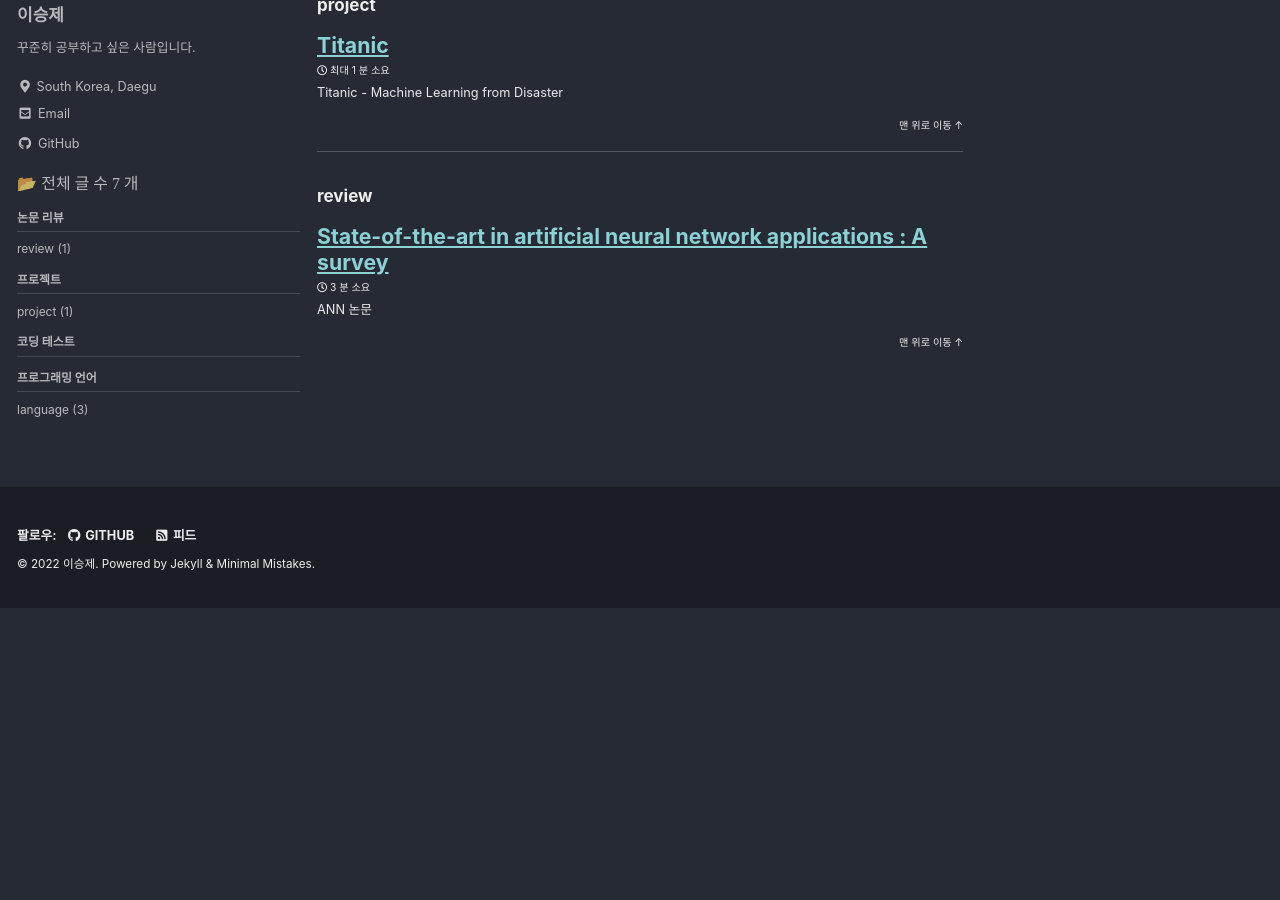
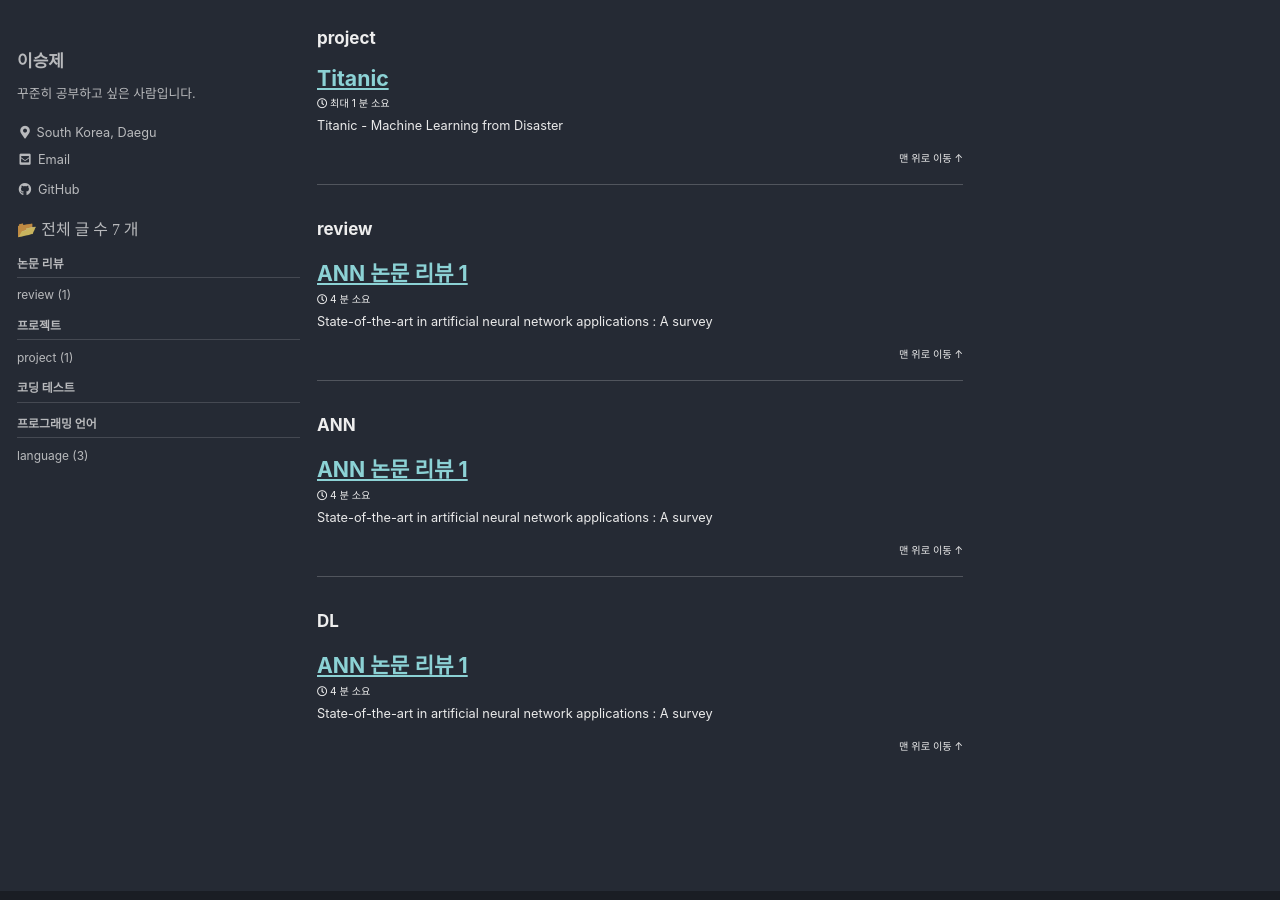
Before and after one commit to komos0509/komos0509.github.io, a Jekyll site: the page built from _pages/tags-archive.md, in a window 1280 px wide and 900 px high, scrolled down 616 px. Built offline with Jekyll 4.4.1, drawn with Linux system fonts in a browser that asks for light colours; cached includes are drawn as plain includes; before the commit the page ends 1224 px from its top, so only the background shows below that; part of the change alters nothing that is shown.

Commit message:
논문 1

```diff
--- a/_posts/2022-07-15-review1.md
+++ b/_posts/2022-07-15-review1.md
@@ -1,18 +1,18 @@
 ---
-title:  "State-of-the-art in artificial neural network applications : A survey"
-excerpt: "ANN 논문"
+title:  "ANN 논문 리뷰 1"
+excerpt: "State-of-the-art in artificial neural network applications : A survey"
 
 categories:
   - review
 tags:
-  - [review]
+  - [review, ANN, DL]
 
 toc: true
 toc_sticky: true
 toc_label : "C O N T E N T S"
 
 date: 2022-07-16
-last_modified_at: 2022-07-16
+last_modified_at: 2022-07-26
 ---
 
 # 출처
@@ -123,12 +123,66 @@ Leaky ReLU 보다 부드러운 함수입니다.
 
 <br/>
 
-## loss 함수 + 경사하강법
-위 연산을 통해 얻어진 예측 값과 실제 값의 차이를 loss로 두고, 우리는 이 loss가 정해진 구간(엄청 작은 값)에 있기를 원합니다. 그러므로 우리는 이 loss 함수를 이용하여 매개변수를 최적화 시키고 다시 예측을하여 새로운 loss를 구합니다.
-이 포스팅에서는 경사하강법을 소개하겠습니다. 다양한 함수들은 추후 포스팅하겠습니다.
+## loss 함수
+loss 함수는 오차를 구하는 함수이다. loss 함수의 종류로는 다양하지만 여기서는 절대오차를 구하는 것만 알아보겠습니다. 다양한 loss 함수는 나중에 최적화 알고리즘과 함께 같이 소개하겠습니다.
 
-경사하강법 설명, 식, 매개변수 최적화
+* 절대 오차(Absolute error) : $\vert \hat{y} - y\vert$
+예측값 $\hat{y}$과 참 값 $y$의 차를 절댓값으로 감싼 것으로 예측값과 참값의 차이가 절대적으로 얼마나 차이가 나는지를 알 수 있습니다.
 
-코드 구현 포스팅 1
-머신러닝 종류 포스팅 1
-loss 함수 포스팅 1
+우리의 목표는 이 loss 함수값을 허용 오차까지 최소화하는 것이 목표입니다.
+<br/>
+
+
+## 경사하강법
+우리는 loss 함수로 얻은 오차를 최소화 하는것을 목표로 하고 있습니다. 그래서 우리는 경사하강법을 이용하여 매개변수를 최적화 시키고 다시 예측을하여 새로운 loss를 구합니다.
+이 포스팅에서는 경사하강법을 소개하겠습니다. 다양한 방법들은 추후 포스팅하겠습니다.
+
+### 하강법(Descent Method)
+$w  \leftarrow w + \mu \Delta w, 　　\nabla f(w)^T \Delta w < 0$ 　　 ($\mu$ : 학습률, $\Delta w$ : 탐색방향, $w$ : 매개변수)
+탐색 방법 $\Delta w$에 따라 하강법이 정해집니다. (경사하강법, 뉴턴방법)
+
+### 경사하강법(Gradient Descnet Method)
+경사하강법은 1차 근삿값 발견용 최적화 알고리즘입니다. 기본 개념은 함수의 기울기를 구하고 경사의 반대 방향으로 계속 이동시켜 극값에 이룰 때까지 반복시키는 것입니다.
+
+$w \leftarrow w + \mu \Delta w, 　\nabla f(w)^T \Delta w < 0$ 에서 　 $ \Delta w = -\nabla f(w) $ 이라고 가정합시다. 그렇다면
+
+$$ \nabla f(w)^T \Delta w = \nabla f(w)^T(-\nabla f(w)) = -\nabla f(w)^T\nabla f(w) < 0  이 되고, w \leftarrow w + \mu \Delta w = w  \leftarrow w - \mu \nabla f(w)
+$$
+
+즉 함수 $f(x)$는 위 연산에서 선형연립방정식이 되고, $w$는 최적화할 매개변수가 됩니다. [연산](#연산) 그리하여 우리는 기울기를 계산하기 위해 $f(x)$의 미분식을 알아야 합니다. 그리고 하기 전 학습률$(\mu)$, 초기 가중값$(V, W)$을 임의의 값으로 설정하고, 학습 횟수$(n)$ 및 허용오차$(tol)$를 설정해야합니다. [연산](#연산)의 식을 가져와봅시다.(바이어스는 미분을 하면 없어지기 때문에 넣지 않겠습니다.)
+
+<br/>
+
+$$
+h^{hidden} = V^{(n)}x \rightarrow z = \phi_{hidden}(h^{hidden}) \rightarrow h^{out} = W^{(n)}z \rightarrow y = \phi_{out}(h^{out})
+$$
+
+여기서 $h^{hidden}, h^{out}$은 각각 연산되는 노드 값이라고 보시면 됩니다. $V^{(n)}, W^{(n)}$은 가중치입니다. 여기서 지수는 횟수를 표시하기 위한 장치입니다. $\phi_{hidden}, \phi_{out}$은 활성화 함수입니다. 여기서 경사하강법을 적용시켜 보겠습니다.
+
+$$
+\frac{\partial y}{\partial W} = \frac{\partial \phi_{out}(h^{out})}{\partial W} = \phi^{'}_{out}(h^{out})\frac{\partial h^{out}}{\partial W} = \phi^{'}_{out}(h^{out})z
+$$
+
+$$
+\frac{\partial y}{\partial V} = \frac{\partial \phi_{out}(h^{out})}{\partial V} = \phi^{'}_{out}(h^{out})\frac{\partial h^{out}}{\partial V}=\phi^{'}_{out}(h^{out})\frac{\partial W^{(n)}z}{\partial V}
+$$
+
+$$
+=\phi^{'}_{out}(h^{out})W^{(n)}\frac{\partial z}{\partial V}=\phi^{'}_{out}(h^{out})W^{(n)}\frac{\partial \phi_{hidden}(h^{hidden})}{\partial V}
+$$
+
+$$
+=\phi^{'}_{out}(h^{out})W^{(n)}\phi^{'}_{hidden}(h^{hidden})\frac{\partial h^{hidden}}{\partial V}=\phi^{'}_{out}(h^{out})W^{(n)}\phi^{'}_{hidden}(h^{hidden})x
+$$
+
+이렇게 기울기를 얻었고 경사하강법 식을 가져오면 아래와 같습니다.
+$$
+w^{(n+1)}=w^{(n)}-\mu\frac{\partial y}{\partial W}, 　　v^{(n+1)}=v^{(n)}-\mu\frac{\partial y}{\partial V}
+$$
+
+이로써 매개변수 $V, W$를 업데이트시켜서 최적화를 진행하면 됩니다.
+
+# 추가적으로 필요한 것
+* 코드 구현
+* 머신러닝 종류 (지도학습, 비지도학습, $\cdots$)
+* loss 함수 종류와 최적화 알고리즘 종류
```
